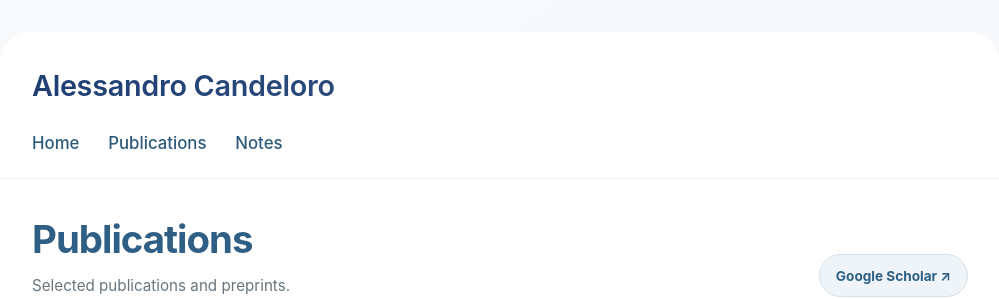
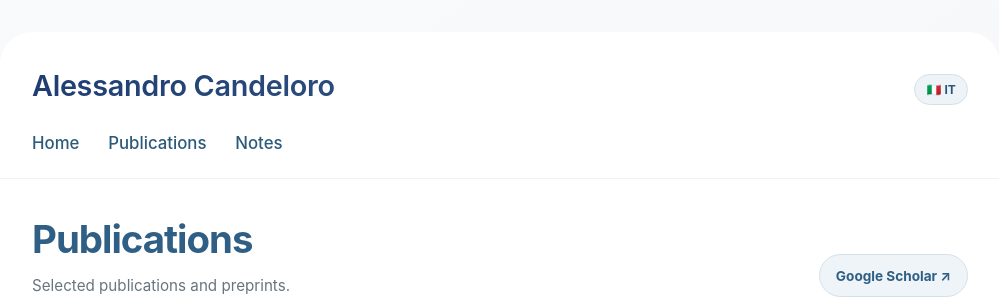
Before and after one commit to alecandeloro/alecandeloro.github.io, a Jekyll site: the page built from publications.md, in a window 1280 px wide and 900 px high. Shown: the top 299 px of the window, without its empty margins (140-1139 px from the left). Built offline with Jekyll 4.4.1, drawn with Linux system fonts in a browser that asks for light colours.

```diff
--- a/publications.md
+++ b/publications.md
@@ -1,6 +1,8 @@
 ---
 layout: default
 title: Publications
+lang: en
+translation: /it/publications
 ---
 
 <div class="publications-header">
```
